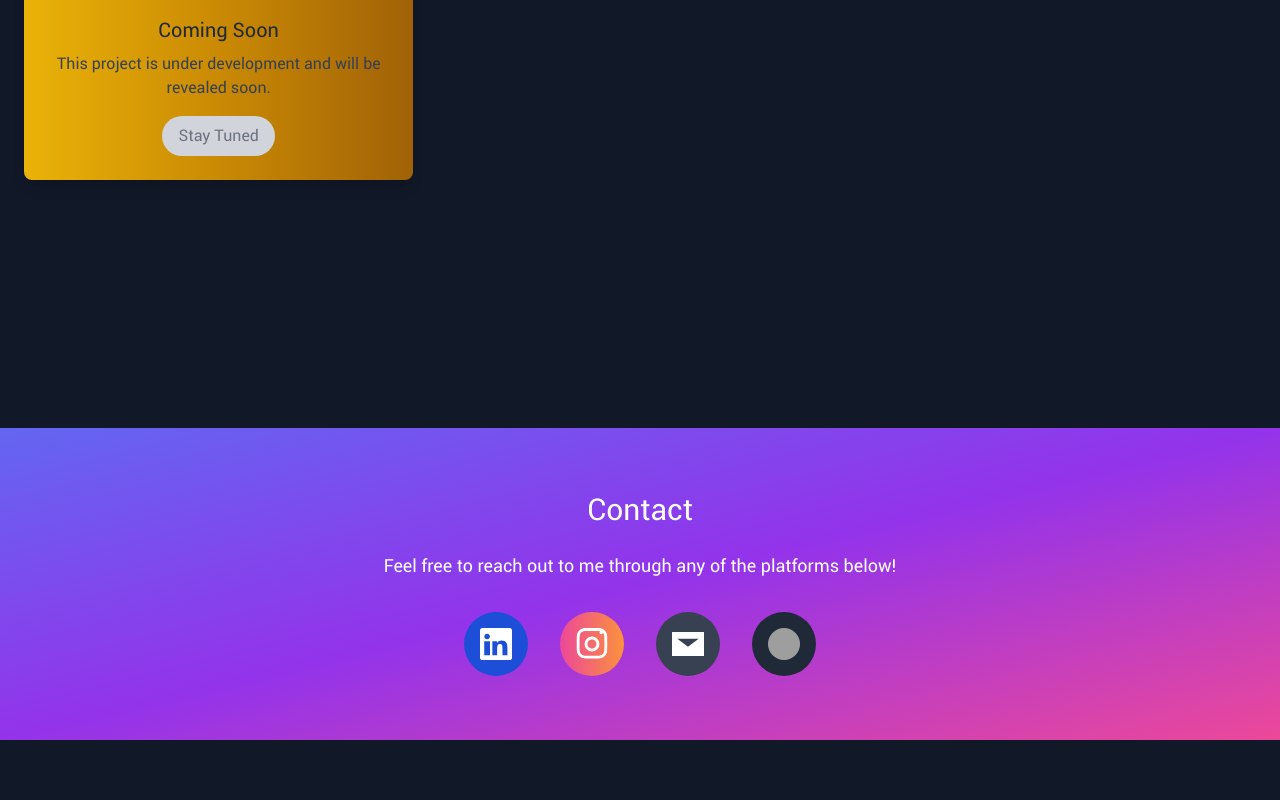
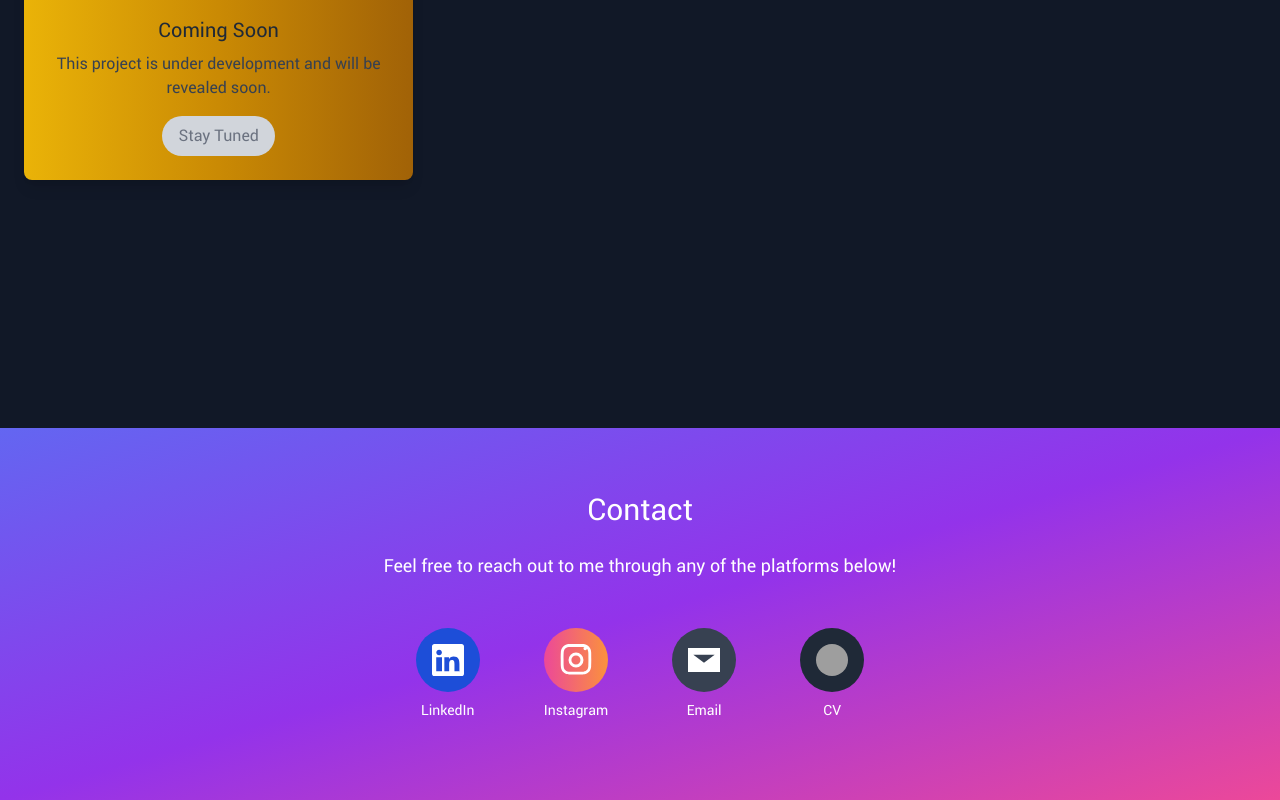
Before and after one commit to asyrofuddien/porto-asyrof, a Next.js app in the folder client/: page / in a window 1280 px wide. Shown: the part 2060-2860 px from the top of the page. Before the commit the page ends 2800 px from the top, so only its background shows below. Built offline with nearby package versions, Linux system fonts and the light colour scheme; grey boxes are pictures that could not be loaded.

Commit message:
Add text on footer

```diff
--- a/client/app/contact/page.tsx
+++ b/client/app/contact/page.tsx
@@ -52,10 +52,13 @@ const ContactComponent: React.FC = () => {
               href={link.url}
               target="_blank"
               rel="noopener noreferrer"
-              className={`p-4 rounded-full ${link.color} transition-transform transform hover:scale-110`}
+              className="flex flex-col items-center p-4 rounded-full transition-transform transform hover:scale-110"
               aria-label={link.platform}
             >
-              {link.icon}
+              {/* Icon */}
+              <div className={`flex items-center justify-center w-16 h-16 rounded-full ${link.color}`}>{link.icon}</div>
+              {/* Text */}
+              <span className="mt-2 text-sm font-medium">{link.platform}</span>
             </a>
           ))}
         </div>
```
